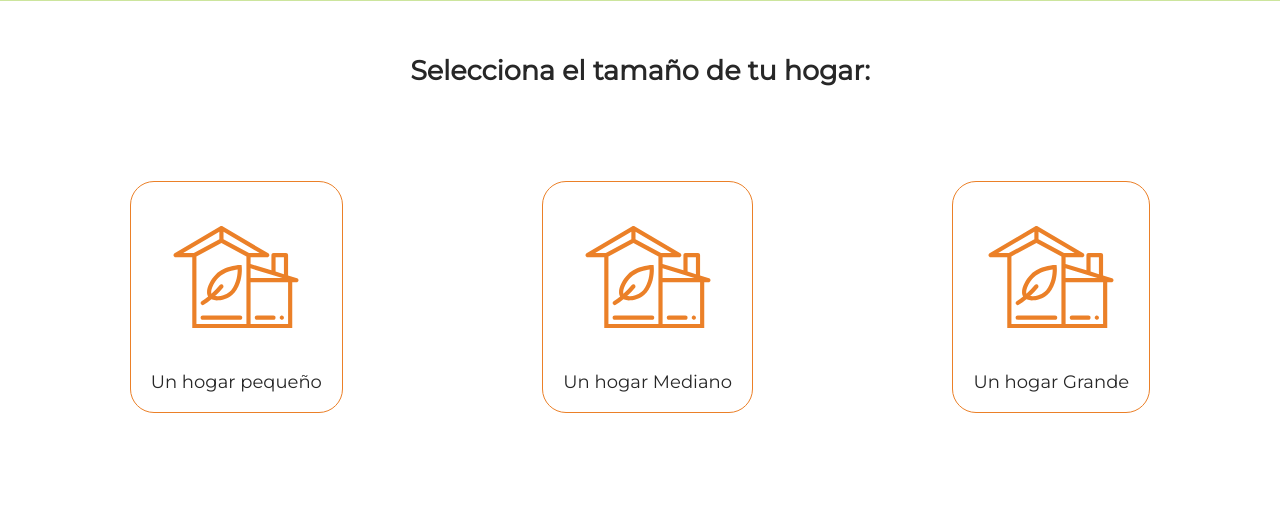
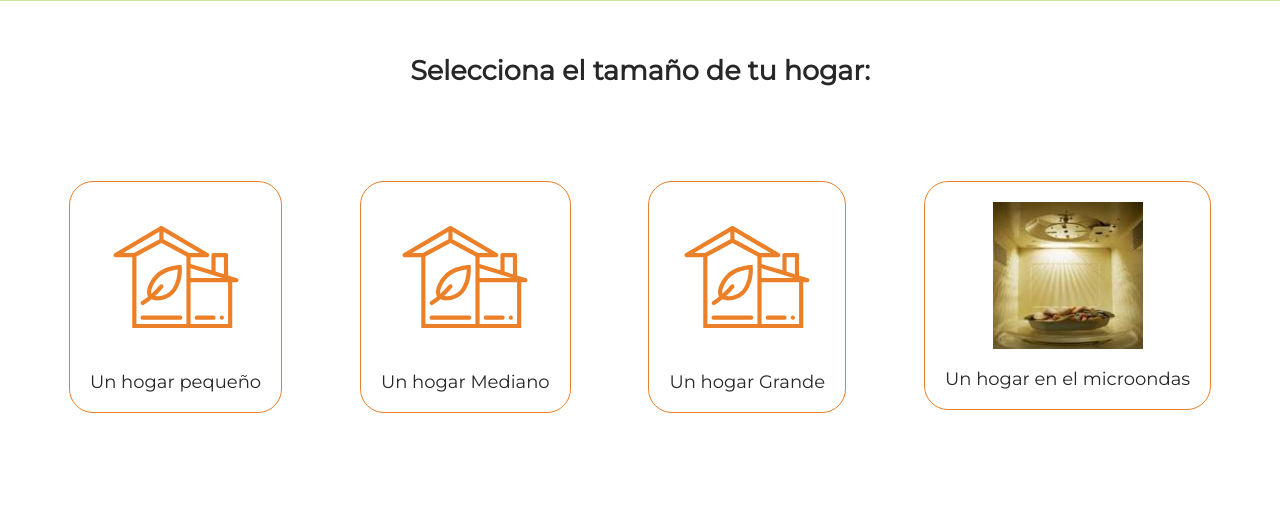
Before and after one commit to Yukselin12/Pagina-chida, a Flask app: page / in a window 1280 px wide. Shown: the part 469-982 px from the top of the page. Run offline with Flask 3, Linux system fonts and the light colour scheme.

Commit message:
new file:   static/img/sus.jpg 	modified:   templates/index.html

```diff
--- a/templates/index.html
+++ b/templates/index.html
@@ -28,7 +28,7 @@
       </li>
       <!-- Asignación #1 -->
       <li class="list__item">
-        <a href="/1">
+        <a href="/2">
         <img class="item__img" src="../static/img/home.svg" alt="home">
         <span>Un hogar Mediano</span></a>
       </li>
@@ -36,6 +36,12 @@
         <a href="/2">
         <img class="item__img" src="../static/img/home.svg" alt="home">
         <span>Un hogar Grande</span></a>
+      <!--  -->
+      </li>
+      <li class="list__item">
+        <a href="/0">
+        <img class="item__img" src="../static/img/sus.jpg" alt="home" width="2002px">
+        <span>Un hogar en el microondas</span></a>
       <!--  -->
       </li>
     </ul>
```
Also changed, not shown: static/img/sus.jpg (added).
